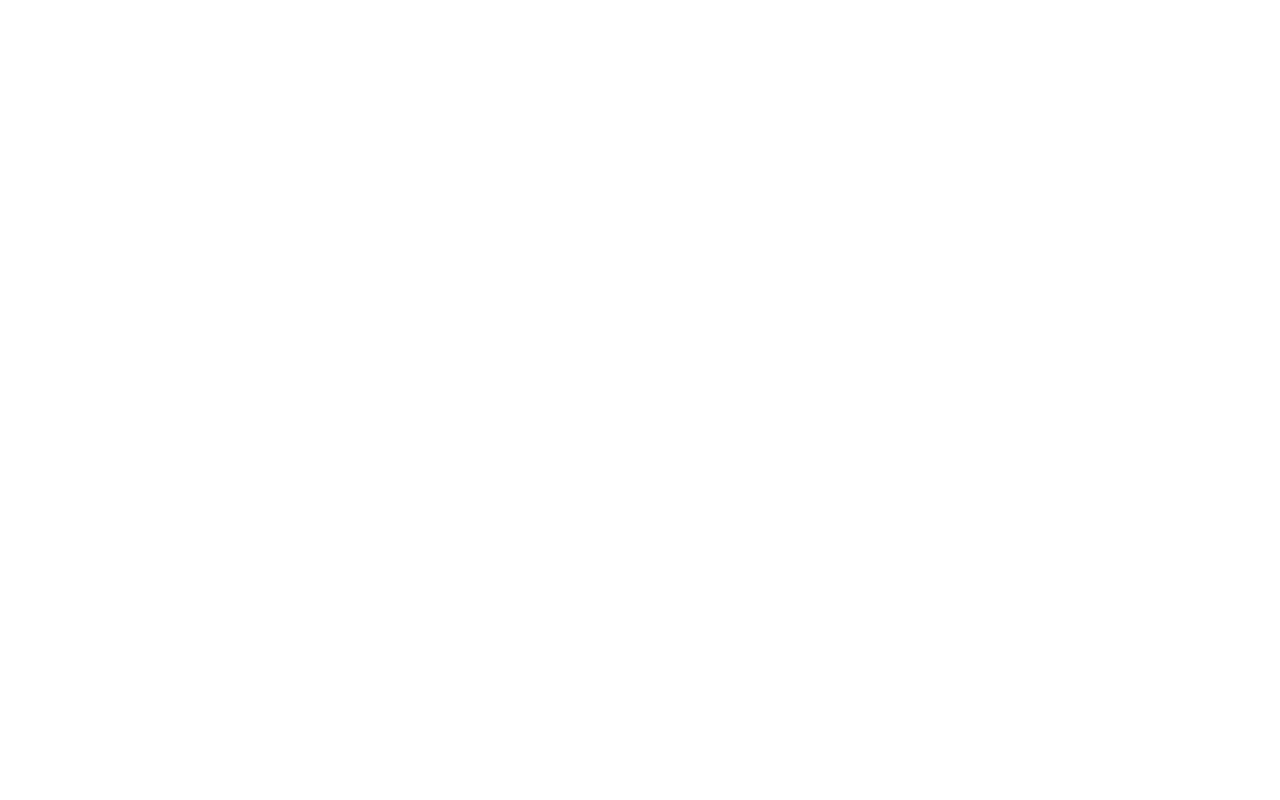
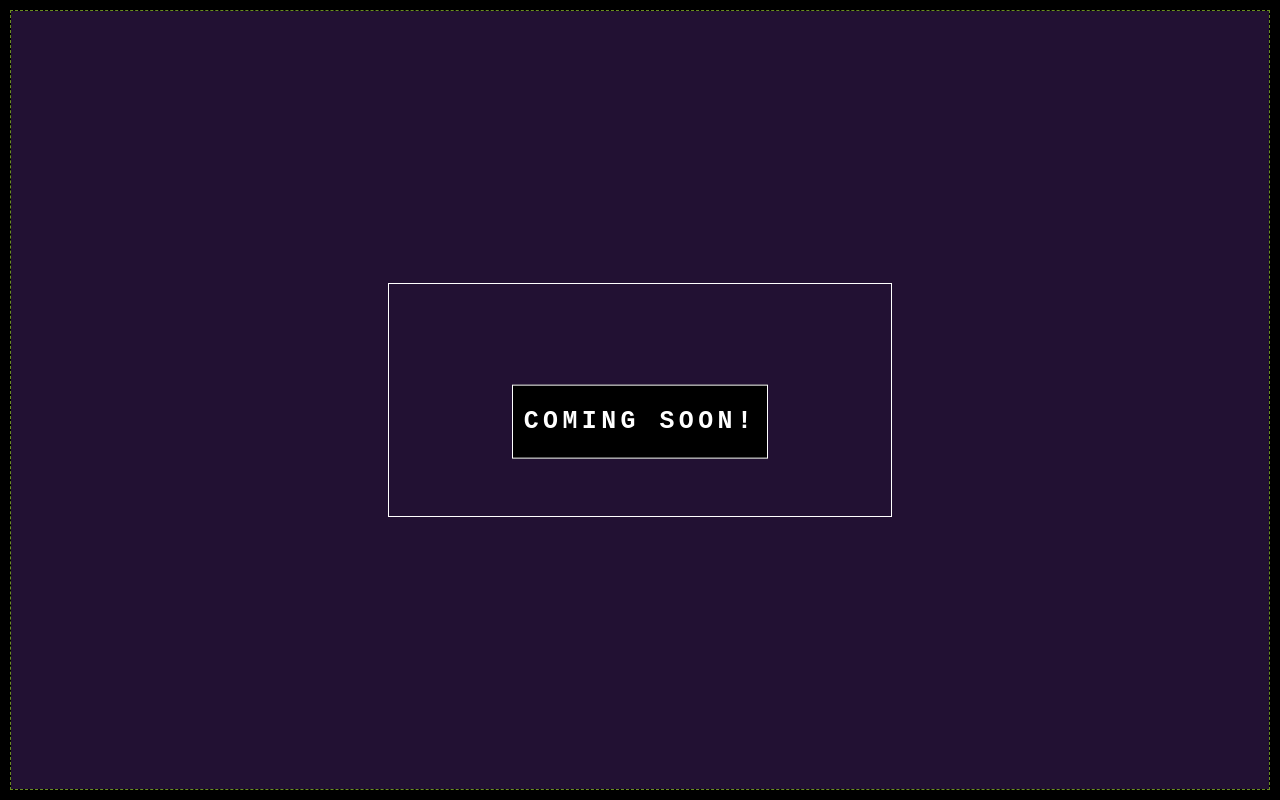
Before and after one commit to V-Goo/coming-soon_web-page, a website: page index.html in a window 1280 px wide. Drawn offline with Linux system fonts and the light colour scheme.

Commit message:
Раскидал блоки по уровням

```diff
--- /dev/null
+++ b/css/comingsoon.css
@@ -0,0 +1,82 @@
+@font-face {
+  font-family: 'Abel';
+  src: url('../fonts/abel_rus.woff2') format('woff2');
+  font-style: normal;
+  font-weight: 400;
+}
+*,
+*::after,
+*::before {
+  margin: 0;
+  padding: 0;
+  box-sizing: border-box;
+}
+
+h1 { margin: 0; padding: 0; }
+
+:root {
+  --color-bg: #000000;
+  --color-fg: #ffffff;
+  --color-text: var(--color-fg);
+  font-size: 0.845vw;
+}
+
+.page{
+  display: flex;
+  background-color: var(--color-bg);
+  height: 100vh;
+  padding: 1rem;
+}
+
+.container{
+  display: grid;
+  grid-template-areas: "comingsoon";
+  place-items: center;
+  margin: auto;
+  /* display: flex; */
+width: 100%;
+  /* margin: 1rem; */
+  max-width: 1300px;
+  /* max-height: 100vh; */
+  height: 100%;
+  /* todo Не забыть удалить */
+  outline: olivedrab dashed 1px;
+
+
+}
+.container > *{
+  grid-area: comingsoon;
+}
+.vignettes{
+  width: 100%;
+  height: 100%;
+  margin: auto;
+  background-color: #66339955;
+  z-index: 5;
+}
+.rect-out{
+  /* padding: 0.5rem; */
+  width: 40%;
+  height: 30%;
+  /* background-color: var(--color-bg); */
+  border: var(--color-fg) solid 1px;
+  /* border-radius: 0.5rem; */
+  z-index: 10;
+}
+.rect-in{
+  background-color: var(--color-bg);
+  padding: 1rem;
+border: var(--color-fg) solid 1px;
+z-index: 15;
+transform: translateY(2rem);
+}
+.title{
+  font-family: monospace;
+  font-weight: 600;
+  font-style: normal;
+  font-size: 2.3rem;
+  line-height: 2;
+  letter-spacing: 0.3ch;
+  color: var(--color-text);
+  text-transform: uppercase;
+}
--- a/css/style.css
+++ b/css/style.css
@@ -26,7 +26,7 @@
     src: url('../fonts/montserrat-400.woff2') format('woff2'),
          url('../fonts/montserrat-400.woff') format('woff');
   }
-  @font-face {
+  @font-face {css copy
     font-family: 'Montserrat';
     font-style: normal;
     font-weight: 500;
@@ -99,8 +99,8 @@ ul {
 }
 
 /* *Common Styles */
-:root {
-  --color-mine: #333333;
+  :root {
+    --color-mine: #333333;
   --color-mine-invers: #cacaca ;
   --color-brand: #FF9900;
   --color-brand-text: #ffffff;
--- a/index.html
+++ b/index.html
@@ -5,8 +5,19 @@
   <meta http-equiv="X-UA-Compatible" content="IE=edge">
   <meta name="viewport" content="width=device-width, initial-scale=1.0">
   <title>Coming Soon!</title>
+  <!-- <link rel="stylesheet" href="css/normalize.css"> -->
+  <link rel="stylesheet" href="css/comingsoon.css">
 </head>
-<body>
+<body class="page">
+  <section class="container">
+    <div class="vignettes">
+    </div>
+    <div class="rect-out">
+    </div>
+    <div class="rect-in">
+      <h1 class="title">Coming Soon!</h1>
+    </div>
+  </section>
 
 </body>
 </html>
--- /dev/null
+++ b/package.json
@@ -0,0 +1,6 @@
+{
+  "dependencies": {
+    "g": "^2.0.1",
+    "stylelint": "^14.0.1"
+  }
+}
```
Also changed, not shown: stylelint.json (+25 -29 lines), assets/cilindr_6.svg (added), assets/circle_medium4.svg (added), assets/circle_small_5.svg (added), assets/conus7.svg (added), assets/cube2.svg (added), assets/ellipse1.svg (added), assets/ellipse_small8.svg (added), assets/globe.svg (added), assets/hexagon9.svg (added), assets/prism3.svg (added), fonts/abel_rus.woff2 (renamed from fonts/abelrusbydaymarius.woff2).
